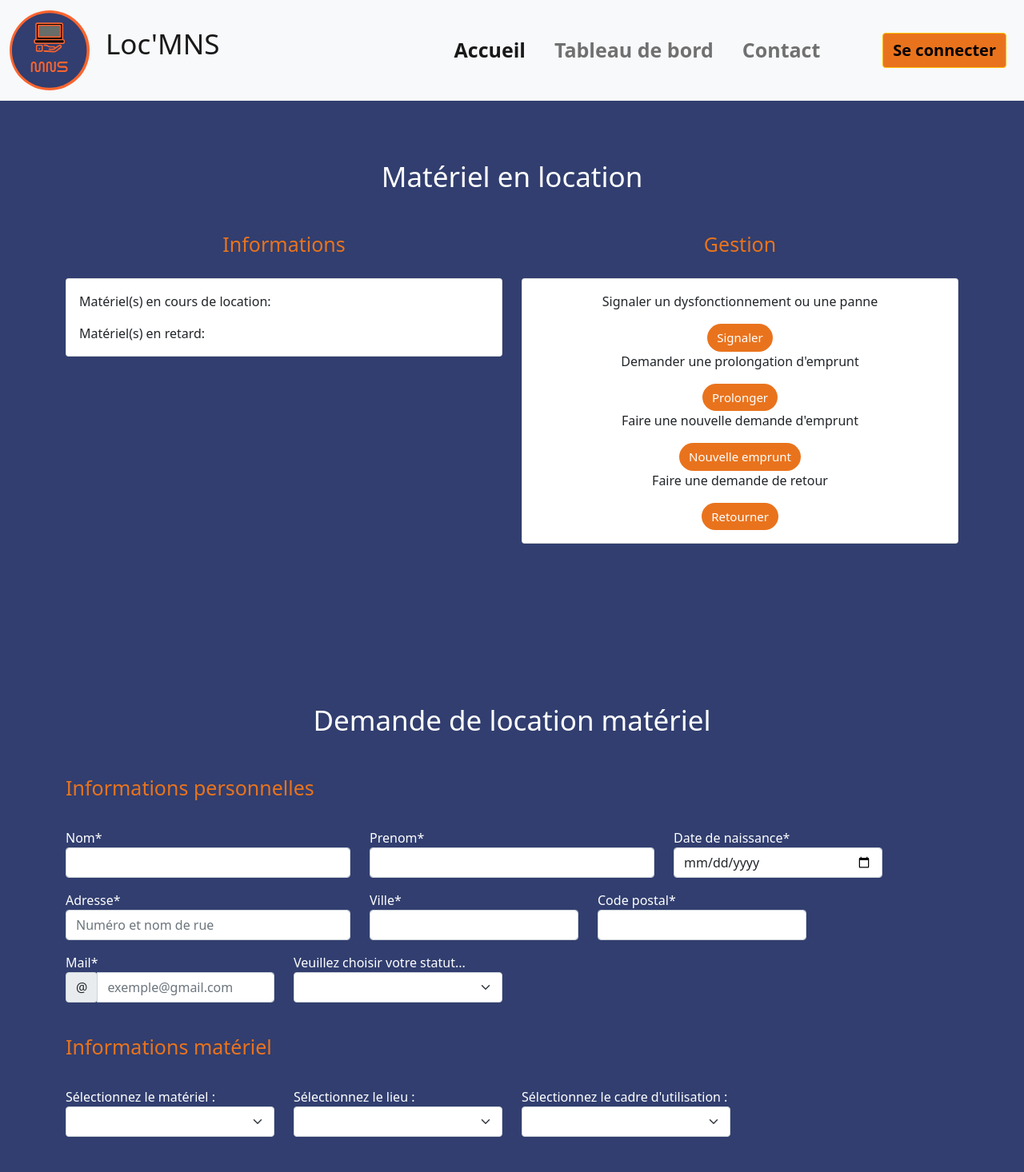
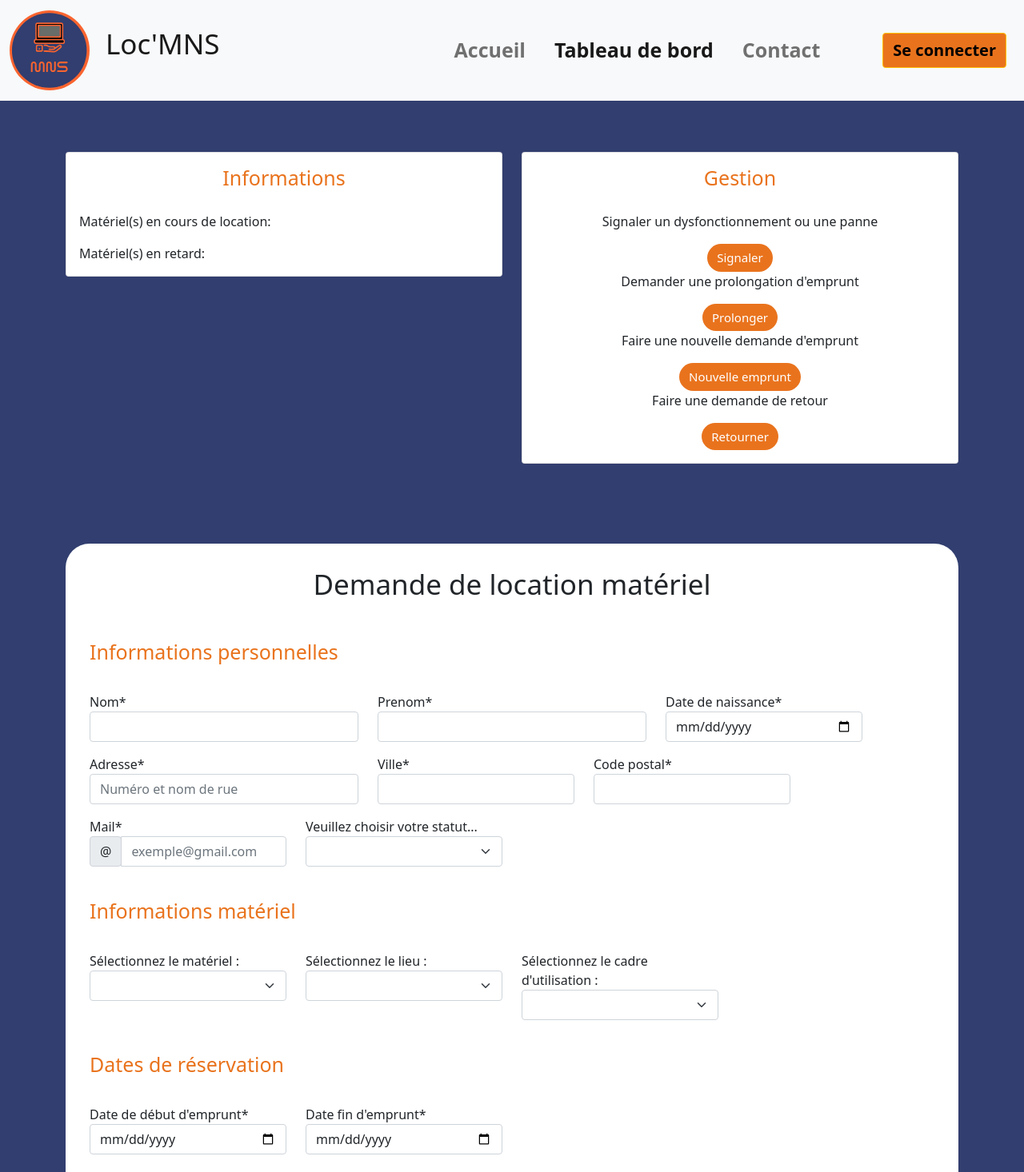
Before and after one commit to Corentin-57/LocMnsAngular, an Angular app: page /page-etudiant in a window 1280 px wide. Before the commit this address led to /. Shown: the top 1466 px of the page at 80% size. Built offline with nearby package versions, Linux system fonts and the light colour scheme.

Commit message:
Création router link et amélioration form en css

```diff
--- a/src/app/accueil/accueil.component.html
+++ b/src/app/accueil/accueil.component.html
@@ -1,6 +1,4 @@
-<app-header></app-header>
-
-    <div class="accueil">
+<div class="accueil">
         <h1>Notre matériel en location</h1>
         <div class="container">
             <div class="row g-3">
--- a/src/app/app-routing.module.ts
+++ b/src/app/app-routing.module.ts
@@ -1,7 +1,12 @@
 import { NgModule } from '@angular/core';
 import { RouterModule, Routes } from '@angular/router';
+import { AccueilComponent } from './accueil/accueil.component';
+import { PageEtudiantComponent } from './page-etudiant/page-etudiant.component';
 
-const routes: Routes = [];
+const routes: Routes = [ //Définir les differente routes pour accéder aux composants
+{path: "accueil", component: AccueilComponent},
+{path: "page-etudiant", component: PageEtudiantComponent}
+];
 
 @NgModule({
   imports: [RouterModule.forRoot(routes)],
--- a/src/app/app.component.html
+++ b/src/app/app.component.html
@@ -1,2 +1,6 @@
 <!-- <app-accueil></app-accueil> -->
-<app-page-etudiant></app-page-etudiant>
+<!-- <app-page-etudiant></app-page-etudiant> -->
+
+<app-header></app-header>
+
+<router-outlet></router-outlet>
--- a/src/app/app.module.ts
+++ b/src/app/app.module.ts
@@ -12,7 +12,7 @@ import { PageEtudiantComponent } from './page-etudiant/page-etudiant.component';
     AppComponent,
     HeaderComponent,
     AccueilComponent,
-    PageEtudiantComponent
+    PageEtudiantComponent,
   ],
   imports: [
     BrowserModule,
--- a/src/app/header/header.component.html
+++ b/src/app/header/header.component.html
@@ -11,8 +11,8 @@
         </button>
         <div class="collapse navbar-collapse" id="navbarNavAltMarkup">
           <div class="navbar-nav ms-auto">
-            <a class="nav-link active" aria-current="page" href="#">Accueil</a>
-            <a class="nav-link" href="#">Tableau de bord</a>
+            <a class="nav-link" aria-current="page" [routerLink]="['accueil']" [routerLinkActive]="['active']">Accueil</a>
+            <a class="nav-link" [routerLink]="['page-etudiant']" [routerLinkActive]="['active']">Tableau de bord</a>
             <a class="nav-link" href="#">Contact</a>
           </div>
         </div>
--- a/src/app/page-etudiant/page-etudiant.component.html
+++ b/src/app/page-etudiant/page-etudiant.component.html
@@ -1,23 +1,21 @@
-<app-header></app-header>
-
 <div class="pageEtudiant">
 
   <div class="container">
     <h2 class="text-center mb-5">Matériel en location</h2>
     <div class="row text-center">
       <div class="col-6">
-        <h3>Informations</h3>
         <div class="card text-start">
           <div class="card-body">
+            <h3 class="card-title text-center">Informations</h3>
             <p class="card-text">Matériel(s) en cours de location:</p>
             <p class="card-text">Matériel(s) en retard:</p>
           </div>
         </div>
       </div>
       <div class="col-6">
-        <h3>Gestion</h3>
         <div class="card text-center">
           <div class="card-body">
+            <h3 class="card-title">Gestion</h3>
             <p class="card-text">Signaler un dysfonctionnement ou une panne</p>
             <a href="#" class="btn btn-primary boutonsGestion">Signaler</a>
             <p class="card-text">Demander une prolongation d'emprunt</p>
@@ -36,35 +34,35 @@
     <h3 class="mb-3">Informations personnelles</h3>
       <div class="form-row">
         <div class="row">
-          <div class="col-md-4 mb-3">
+          <div class="col-lg-4 mb-3">
             <label for="validationDefault01">Nom*</label>
             <input type="text" class="form-control" id="validationDefault01" required>
           </div>
-          <div class="col-md-4 mb-3">
+          <div class="col-lg-4 mb-3">
             <label for="validationDefault02">Prenom*</label>
             <input type="text" class="form-control" id="validationDefault02" required>
           </div>
-          <div class="col-md-3 mb-3">
+          <div class="col-lg-3 mb-3">
             <label for="validationDefault01">Date de naissance*</label>
             <input type="date" class="form-control" id="validationDefault01" required>
           </div>
         </div>
         <div class="row">
-          <div class="col-md-4 mb-3">
+          <div class="col-lg-4 mb-3">
             <label for="validationDefault02">Adresse*</label>
             <input type="text" class="form-control" id="validationDefault02" placeholder="Numéro et nom de rue" required>
           </div>
-          <div class="col-md-3 mb-3">
+          <div class="col-lg-3 mb-3">
             <label for="validationDefault03">Ville*</label>
             <input type="text" class="form-control" id="validationDefault03" required>
           </div>
-          <div class="col-md-3 mb-3">
+          <div class="col-lg-3 mb-3">
             <label for="validationDefault05">Code postal*</label>
             <input type="text" class="form-control" id="validationDefault05" required>
           </div>
         </div>
         <div class="row">
-          <div class="col-md-3 mb-3">
+          <div class="col-lg-3 mb-3">
             <label for="validationDefaultUsername">Mail*</label>
             <div class="input-group">
               <div class="input-group-prepend">
@@ -73,7 +71,7 @@
               <input type="text" class="form-control" id="validationDefaultUsername" placeholder="exemple@gmail.com" aria-describedby="inputGroupPrepend2" required>
             </div>
           </div>
-          <div class="col-md-3 mb-3">
+          <div class="col-lg-3 mb-3">
             <label>Veuillez choisir votre statut...</label>
             <select class="form-select" aria-label="Default select example">
               <option selected></option>
@@ -86,7 +84,7 @@
 
       <h3 class="mb-3 mt-4">Informations matériel</h3>
       <div class="row">
-        <div class="col-md-3 mb-3">
+        <div class="col-lg-3 mb-3">
           <label>Sélectionnez le matériel :</label>
           <select class="form-select" aria-label="Default select example">
             <option selected></option>
@@ -96,7 +94,7 @@
             <option value="4">Casque VR</option>
           </select>
         </div>
-        <div class="col-md-3 mb-3">
+        <div class="col-lg-3 mb-3">
           <label>Sélectionnez le lieu :</label>
           <select class="form-select" aria-label="Default select example">
             <option selected></option>
@@ -104,7 +102,7 @@
             <option value="2">IFA</option>
           </select>
         </div>
-        <div class="col-md-3 mb-3">
+        <div class="col-lg-3 mb-3">
           <label>Sélectionnez le cadre d'utilisation :</label>
           <select class="form-select" aria-label="Default select example">
             <option selected></option>
@@ -119,11 +117,11 @@
       <h3 class="mb-3 mt-4">Dates de réservation</h3>
         <div class="form-row">
           <div class="row">
-            <div class="col-md-3 mb-3">
+            <div class="col-lg-3 mb-3">
               <label for="validationDefault01">Date de début d'emprunt*</label>
               <input type="date" class="form-control" id="validationDefault01" required>
             </div>
-            <div class="col-md-3 mb-3">
+            <div class="col-lg-3 mb-3">
               <label for="validationDefault02">Date fin d'emprunt*</label>
               <input type="date" class="form-control" id="validationDefault02" required>
             </div>
--- a/src/app/page-etudiant/page-etudiant.component.scss
+++ b/src/app/page-etudiant/page-etudiant.component.scss
@@ -16,8 +16,6 @@
 
 h2{
     font-size: 35px;
-    padding-top: 200px;
-    color: white;
 }
 
 h3{
@@ -31,5 +29,12 @@ h3{
 }
 
 form{
-    color: white;
+    background-color: white;
+    margin-top: 100px;
+    padding: 30px;
+    border-radius: 30px;
 }
+
+.card{
+    margin-top: 100px;
+}
```
